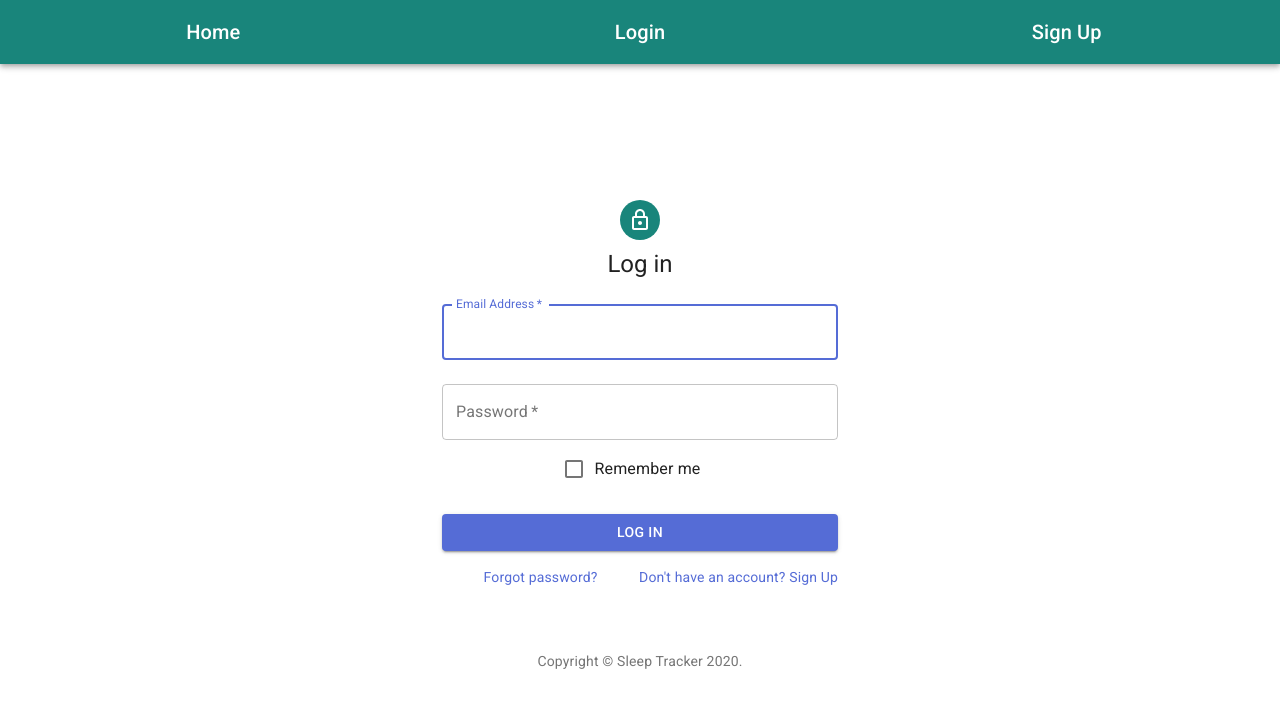
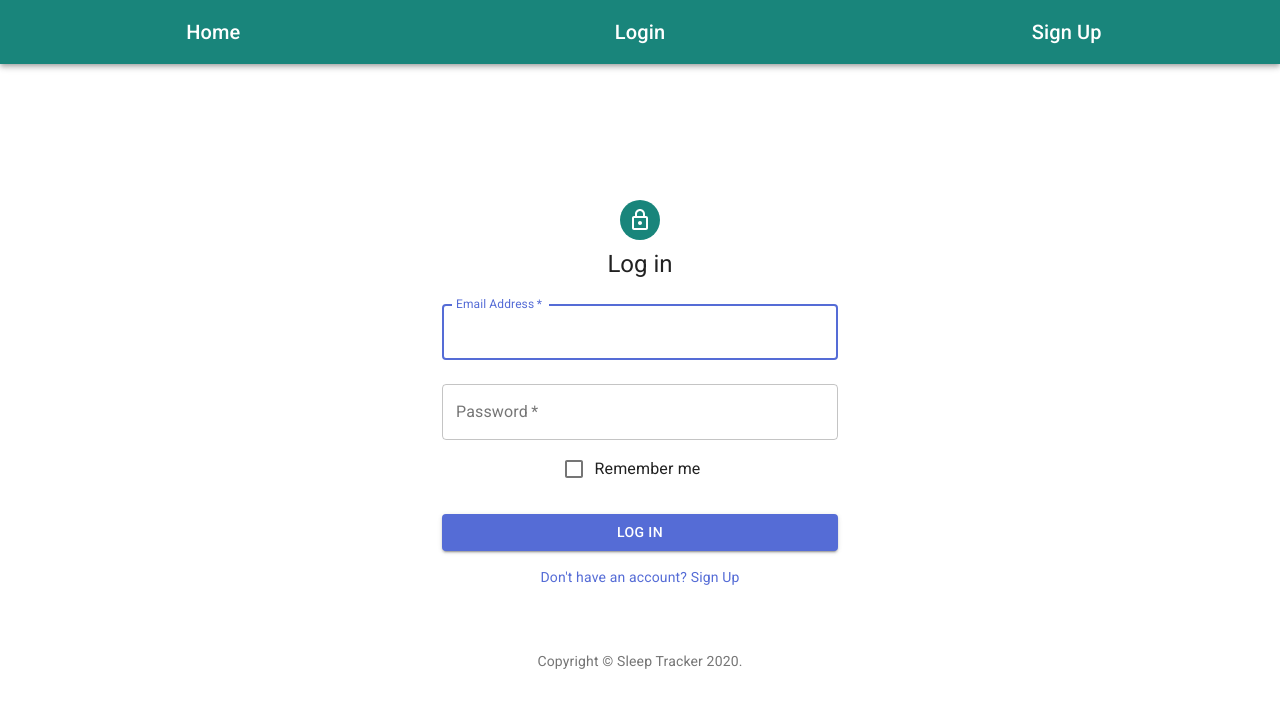
Before and after one commit to Andrew-Kil/sleep-tracker, a React (Create React App) app in the folder client/: page /auth/login in a window 1280 px wide. Shown: the top 708 px of the page. Built offline with nearby package versions, Linux system fonts and the light colour scheme; no server answers.

Commit message:
remove forgot password and center text

```diff
--- a/client/src/components/Auth/Login.js
+++ b/client/src/components/Auth/Login.js
@@ -101,12 +101,7 @@ const Login = () => {
             className={classes.submit}>
             Log In
           </Button>
-          <Grid container>
-            <Grid item xs>
-              <Link href="#" variant="body2">
-                Forgot password?
-              </Link>
-            </Grid>
+          <Grid container justify="center">
             <Grid item>
               <Link href="/auth/signup" variant="body2">
                 {"Don't have an account? Sign Up"}
```
